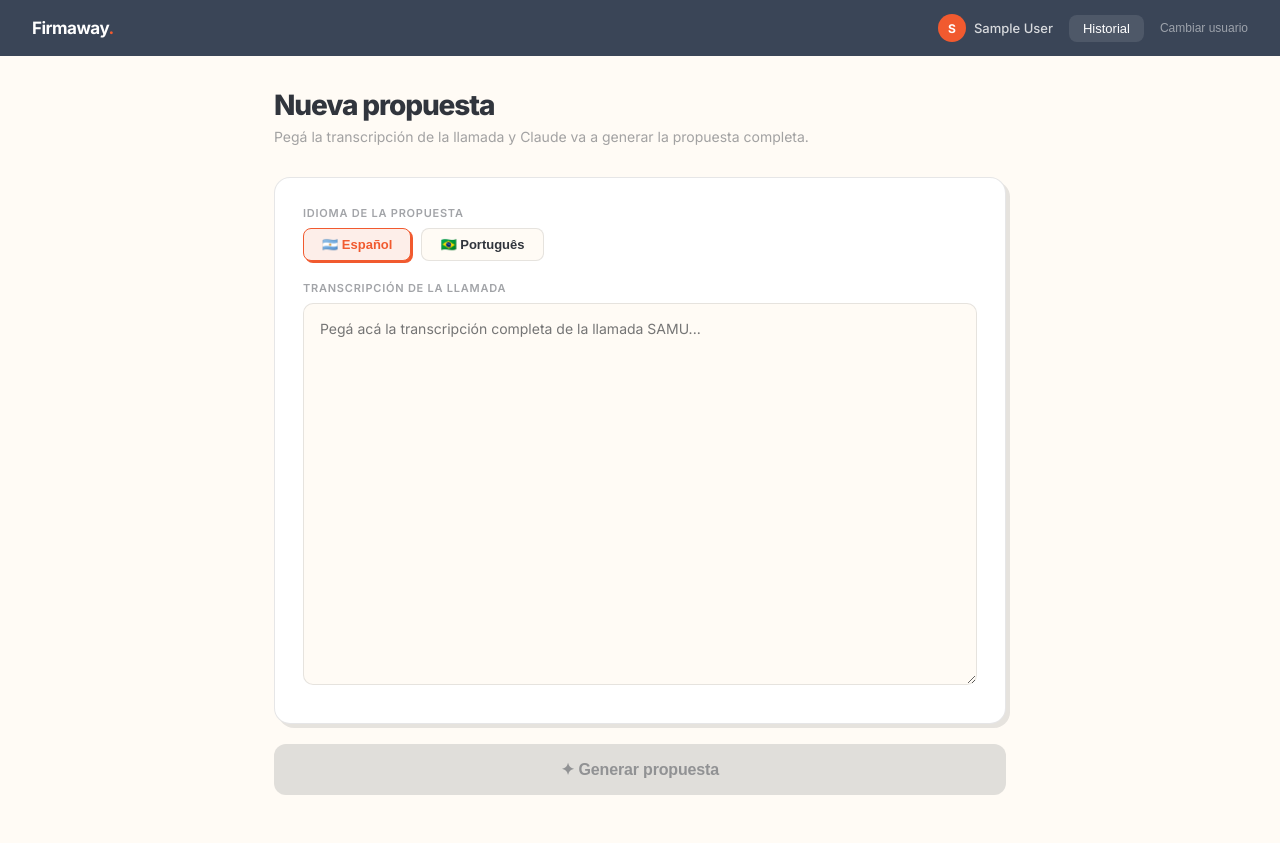
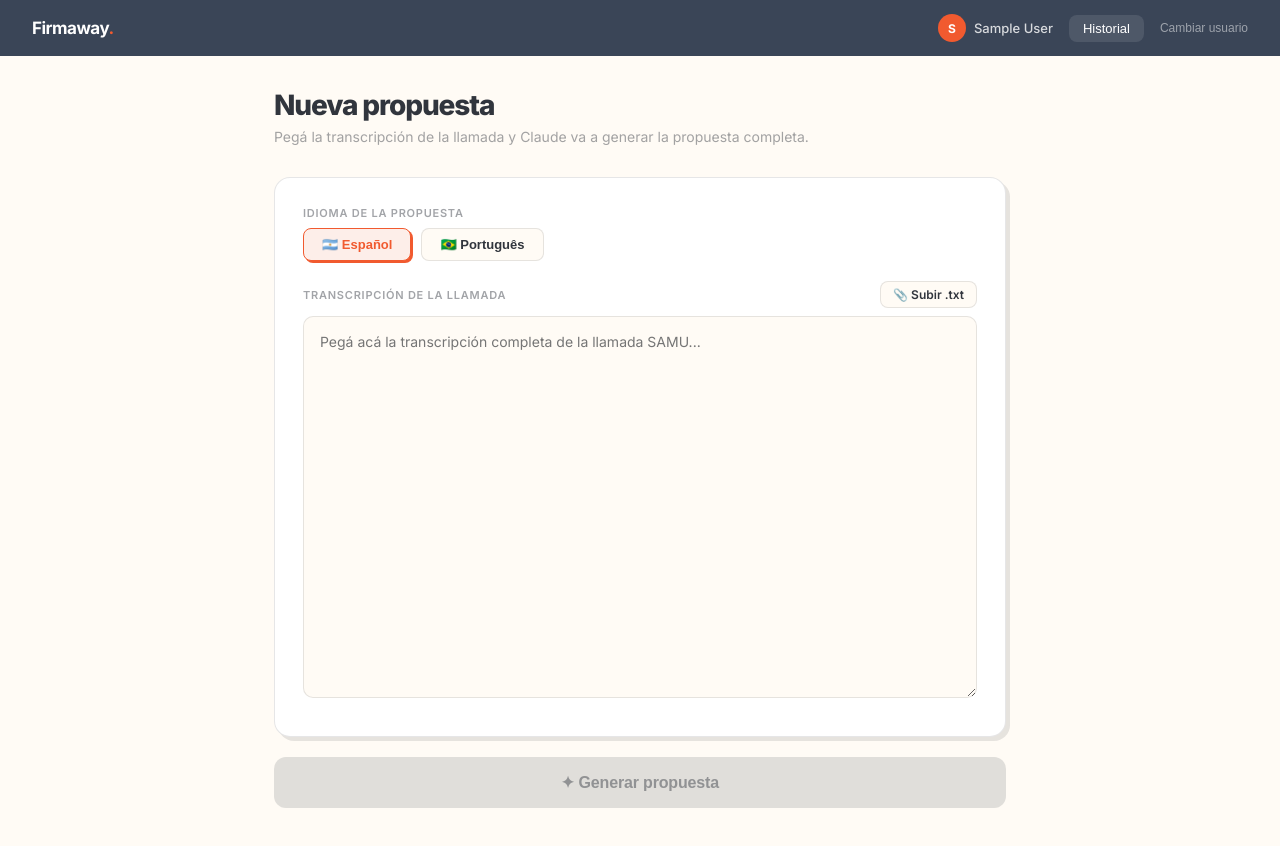
Before and after one commit to dap1978/firmaway-proposal-generator, a Next.js app in the folder frontend/: page /generate in a window 1280 px wide. Shown: the top 846 px of the page. Built offline with nearby package versions, Linux system fonts and the light colour scheme; no server answers; sample sign-in values are in the browser's storage.

Commit message:
fix: allow all CORS origins + add .txt file upload for transcripts
- CORS set to origin:true (internal tool, no auth needed)
- Generate page: "Subir .txt" button reads file and populates textarea

```diff
--- a/frontend/pages/generate.js
+++ b/frontend/pages/generate.js
@@ -49,6 +49,23 @@ export default function Generate() {
       setError(err.response?.data?.error || 'Error al generar la propuesta. Intentá de nuevo.');
       setLoading(false);
     }
+  }
+
+  function handleFile(e) {
+    const file = e.target.files[0];
+    if (!file) return;
+    if (!file.name.endsWith('.txt')) {
+      setError('Solo se aceptan archivos .txt');
+      return;
+    }
+    const reader = new FileReader();
+    reader.onload = (ev) => {
+      setTranscript(ev.target.result);
+      setError('');
+    };
+    reader.readAsText(file, 'utf-8');
+    // reset input so the same file can be re-selected
+    e.target.value = '';
   }
 
   function handleLogout() {
@@ -120,9 +137,20 @@ export default function Generate() {
 
           {/* Transcripción */}
           <div>
-            <label style={{ display: 'block', fontSize: 11, fontWeight: 600, textTransform: 'uppercase', letterSpacing: '0.07em', color: C.muted, marginBottom: 8 }}>
-              Transcripción de la llamada
-            </label>
+            <div style={{ display: 'flex', justifyContent: 'space-between', alignItems: 'center', marginBottom: 8 }}>
+              <label style={{ fontSize: 11, fontWeight: 600, textTransform: 'uppercase', letterSpacing: '0.07em', color: C.muted }}>
+                Transcripción de la llamada
+              </label>
+              <label style={{
+                display: 'inline-flex', alignItems: 'center', gap: 6,
+                padding: '5px 12px', borderRadius: 8, cursor: 'pointer',
+                background: C.warm, border: `1.5px solid ${C.border}`,
+                fontSize: 12, fontWeight: 600, color: C.ink,
+              }}>
+                📎 Subir .txt
+                <input type="file" accept=".txt" onChange={handleFile} style={{ display: 'none' }} />
+              </label>
+            </div>
             <textarea
               value={transcript}
               onChange={e => setTranscript(e.target.value)}
```
Also changed, not shown: 1 other file (tests, documents, lock files or other folders).
